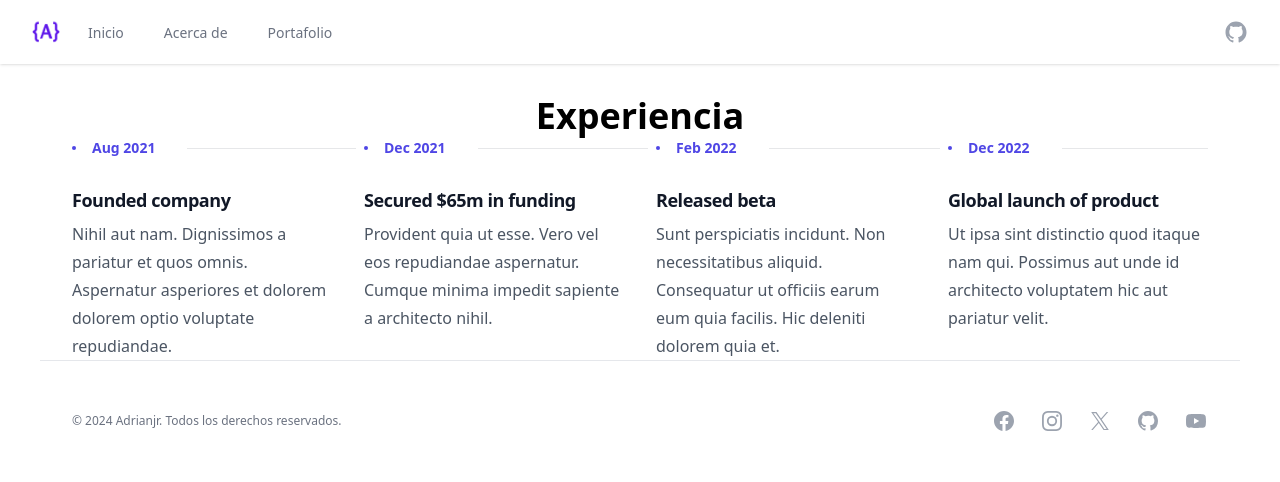
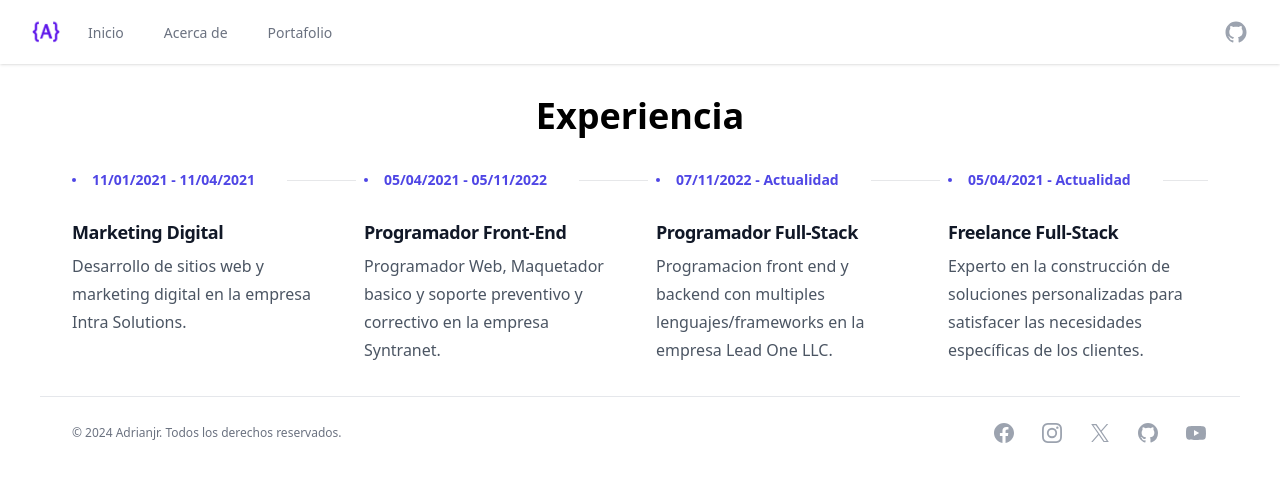
Before and after one commit to Adrian1jr/portfolio, a React (Vite) app: page / in a window 1280 px wide. Shown: the top 482 px of the page. Built offline with nearby package versions, Linux system fonts and the light colour scheme.

Commit message:
Updated about section

```diff
--- a/src/App.jsx
+++ b/src/App.jsx
@@ -8,10 +8,6 @@ function App() {
       <Navbar />
 
       <div className="px-10">
-        <h1 className="text-4xl font-bold text-center mt-8 mb-8">
-          Experiencia
-        </h1>
-
         <About />
         <Footer />
       </div>
--- a/src/components/About.jsx
+++ b/src/components/About.jsx
@@ -1,36 +1,38 @@
 export default function About() {
   const timeline = [
     {
-      name: "Founded company",
+      name: "Marketing Digital",
       description:
-        "Nihil aut nam. Dignissimos a pariatur et quos omnis. Aspernatur asperiores et dolorem dolorem optio voluptate repudiandae.",
-      date: "Aug 2021",
-      dateTime: "2021-08",
+        "Desarrollo de sitios web y marketing digital en la empresa Intra Solutions.",
+      date: "11/01/2021 - 11/04/2021",
+      dateTime: "2021-04",
     },
     {
-      name: "Secured $65m in funding",
+      name: "Programador Front-End",
       description:
-        "Provident quia ut esse. Vero vel eos repudiandae aspernatur. Cumque minima impedit sapiente a architecto nihil.",
-      date: "Dec 2021",
-      dateTime: "2021-12",
+        "Programador Web, Maquetador basico y soporte preventivo y correctivo en la empresa Syntranet.",
+      date: "05/04/2021 - 05/11/2022",
+      dateTime: "2021-11",
     },
     {
-      name: "Released beta",
+      name: "Programador Full-Stack",
       description:
-        "Sunt perspiciatis incidunt. Non necessitatibus aliquid. Consequatur ut officiis earum eum quia facilis. Hic deleniti dolorem quia et.",
-      date: "Feb 2022",
-      dateTime: "2022-02",
+        "Programacion front end y backend con multiples lenguajes/frameworks en la empresa Lead One LLC.",
+      date: "07/11/2022 - Actualidad",
+      dateTime: "2022-07",
     },
     {
-      name: "Global launch of product",
+      name: "Freelance Full-Stack",
       description:
-        "Ut ipsa sint distinctio quod itaque nam qui. Possimus aut unde id architecto voluptatem hic aut pariatur velit.",
-      date: "Dec 2022",
+        "Experto en la construcción de soluciones personalizadas para satisfacer las necesidades específicas de los clientes. ",
+      date: "05/04/2021 - Actualidad",
       dateTime: "2022-12",
     },
   ];
 
   return (
+    <div className="mb-8">
+      <h1 className="text-4xl font-bold text-center mt-8 mb-16">Experiencia</h1>
       <div className="mx-auto -mt-8 max-w-7xl px-6 lg:px-8">
         <div className="mx-auto grid max-w-2xl grid-cols-1 gap-8 overflow-hidden lg:mx-0 lg:max-w-none lg:grid-cols-4">
           {timeline.map((item) => (
@@ -62,5 +64,6 @@ export default function About() {
           ))}
         </div>
       </div>
+    </div>
   );
 }
--- a/src/components/Footer.jsx
+++ b/src/components/Footer.jsx
@@ -65,7 +65,7 @@ const navigation = [
 export default function Footer() {
   return (
     <footer className="border-t border-gray-200">
-      <div className="mx-auto max-w-7xl px-6 py-12 md:flex md:items-center md:justify-between lg:px-8">
+      <div className="mx-auto max-w-7xl px-6 py-6 md:flex md:items-center md:justify-between lg:px-8">
         <div className="flex justify-center space-x-6 md:order-2">
           {navigation.map((item) => (
             <a
```
Lines whose indentation alone changed are shown as unchanged.
